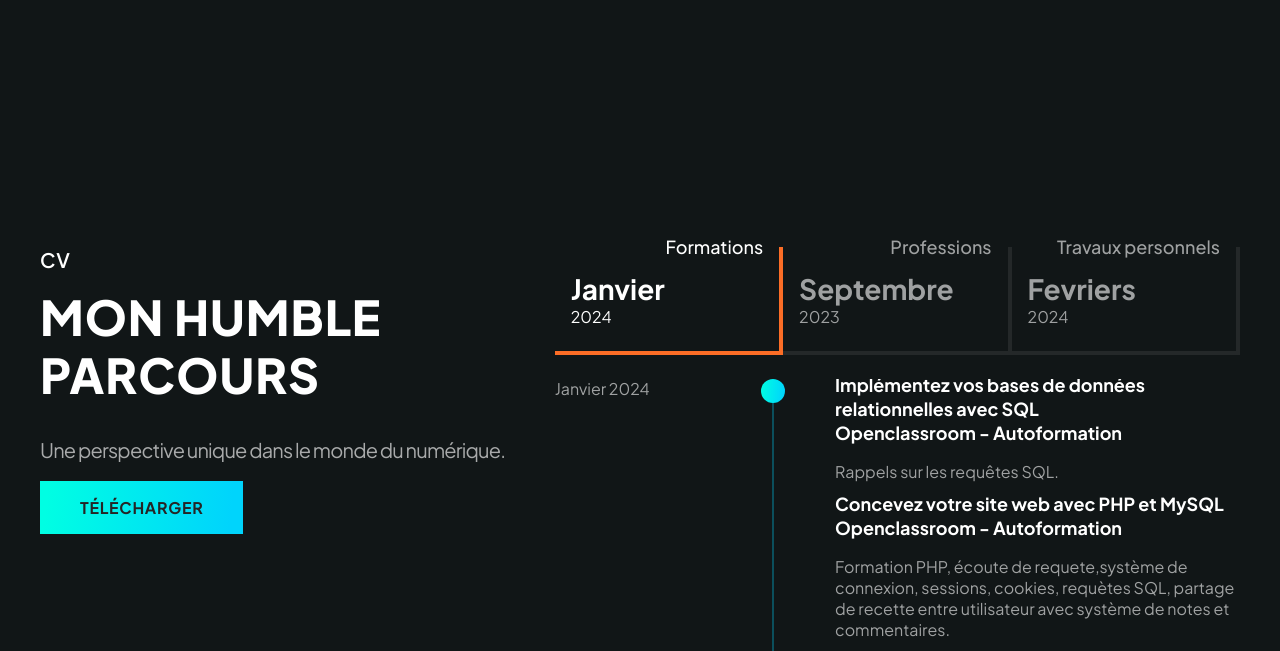
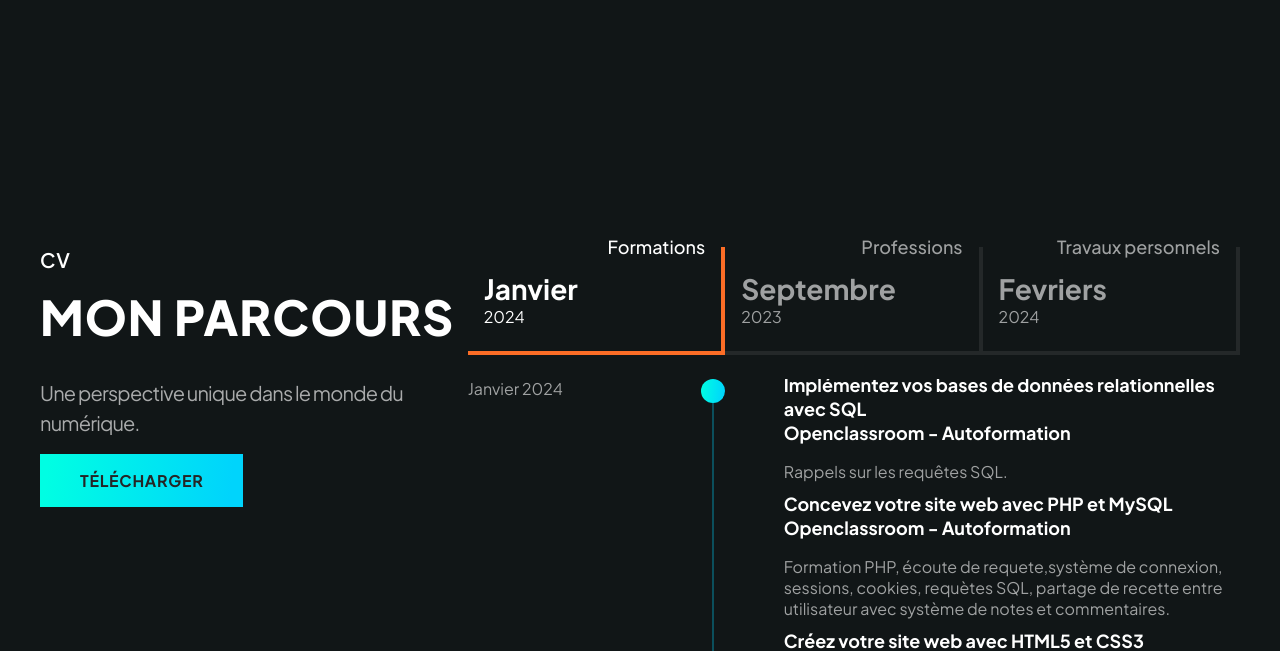
Before and after one commit to Balidriss/MyPage, a PHP site: page / in a window 1280 px wide. Shown: the part 1498-2149 px from the top of the page. Run offline with PHP 8.4, Linux system fonts and the light colour scheme; tables that the repository leaves empty or names only in its code hold one stand-in row (values such as "Sample post").

Commit message:
change CV title as suggested

```diff
--- a/public/includes/cv-section.php
+++ b/public/includes/cv-section.php
@@ -2,7 +2,7 @@
             <article class="main-text-section">
                 <div class="title">
                     <p>CV</p>
-                    <h2>Mon humble parcours</h2>
+                    <h2>Mon parcours</h2>
                 </div>
                 <p>Une perspective unique dans le monde du numérique.</p>
                 <a href="" class="cta">Télécharger</a>
```
